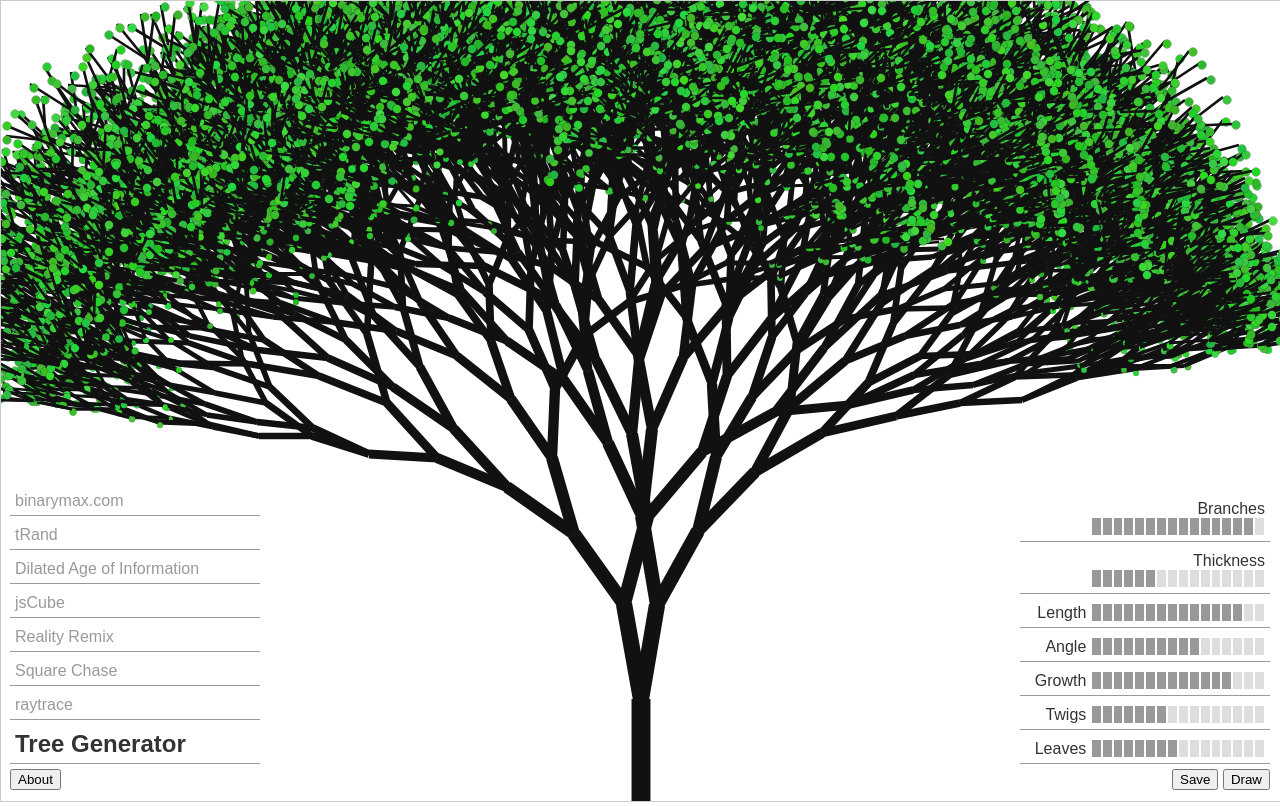
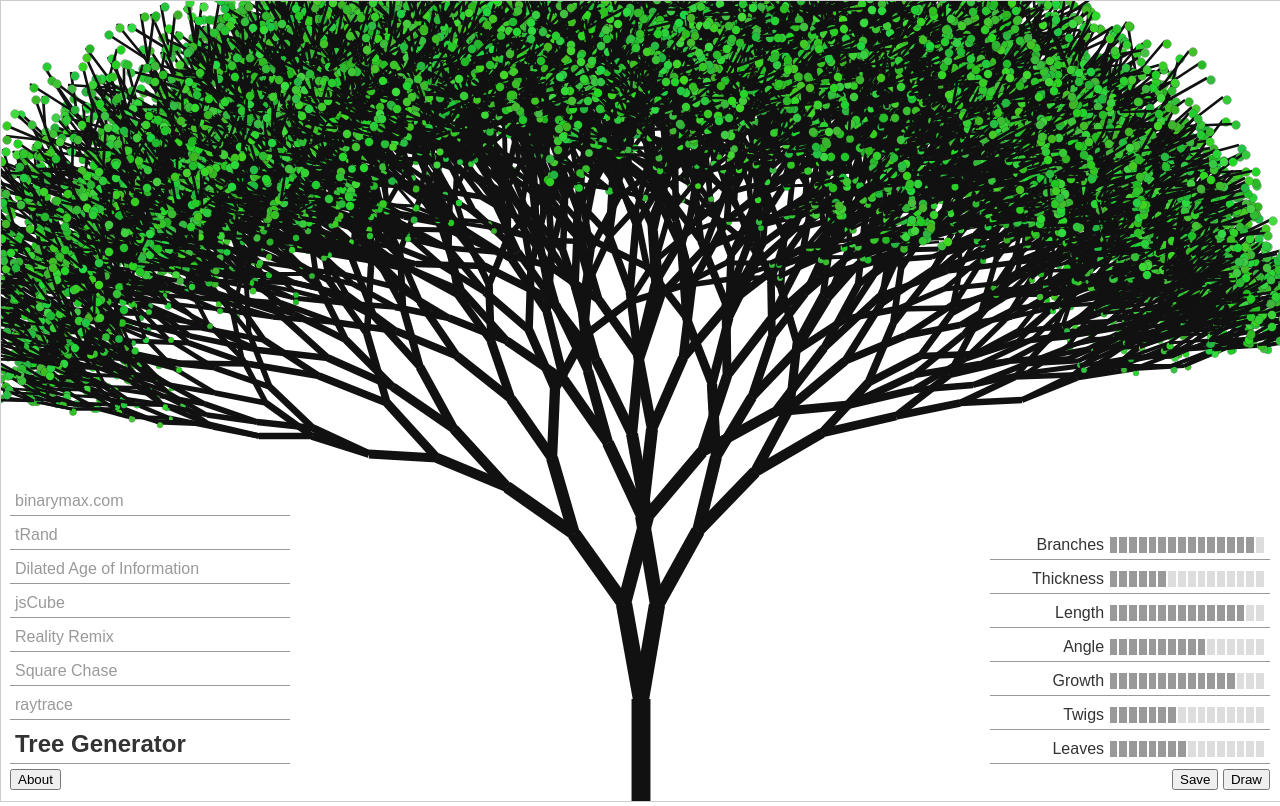
Before and after one commit to binarymax/jstrees, a plain HTML site: page tree.html in a window 1280 px wide. Drawn offline with Linux system fonts and the light colour scheme.

Commit message:
Size adjustments for FF

```diff
--- a/artist.css
+++ b/artist.css
@@ -16,7 +16,7 @@ body { overflow: hidden; font-family:sans-serif; color:#333; }
 	position:fixed;
 	top:10px;
 	right:10px;
-	width:250px;
+	width:280px;
 	margin:0px;
 	padding:0px;
 	text-align:right;
@@ -33,7 +33,7 @@ body { overflow: hidden; font-family:sans-serif; color:#333; }
 	right:10px;
 	bottom:10px;
 	text-align: right;
-	width:250px;
+	width:280px;
 }
 
 .navigation {
@@ -43,7 +43,7 @@ body { overflow: hidden; font-family:sans-serif; color:#333; }
 	bottom:10px;
 	font-family:sans-serif;
 	text-align: left;
-	width:250px;
+	width:280px;
 }
 
 .list {
@@ -86,6 +86,7 @@ body { overflow: hidden; font-family:sans-serif; color:#333; }
 	width:165px;
 	height:20px;
 	padding:0px;
+	white-space: nowrap;
 }
 
 .gaugeline {
@@ -96,6 +97,7 @@ body { overflow: hidden; font-family:sans-serif; color:#333; }
 	margin-left:1px;
 	margin-right:1px;
 	cursor:pointer;
+	font-size:14px;
 }
 
 .gaugeline.on {
```
